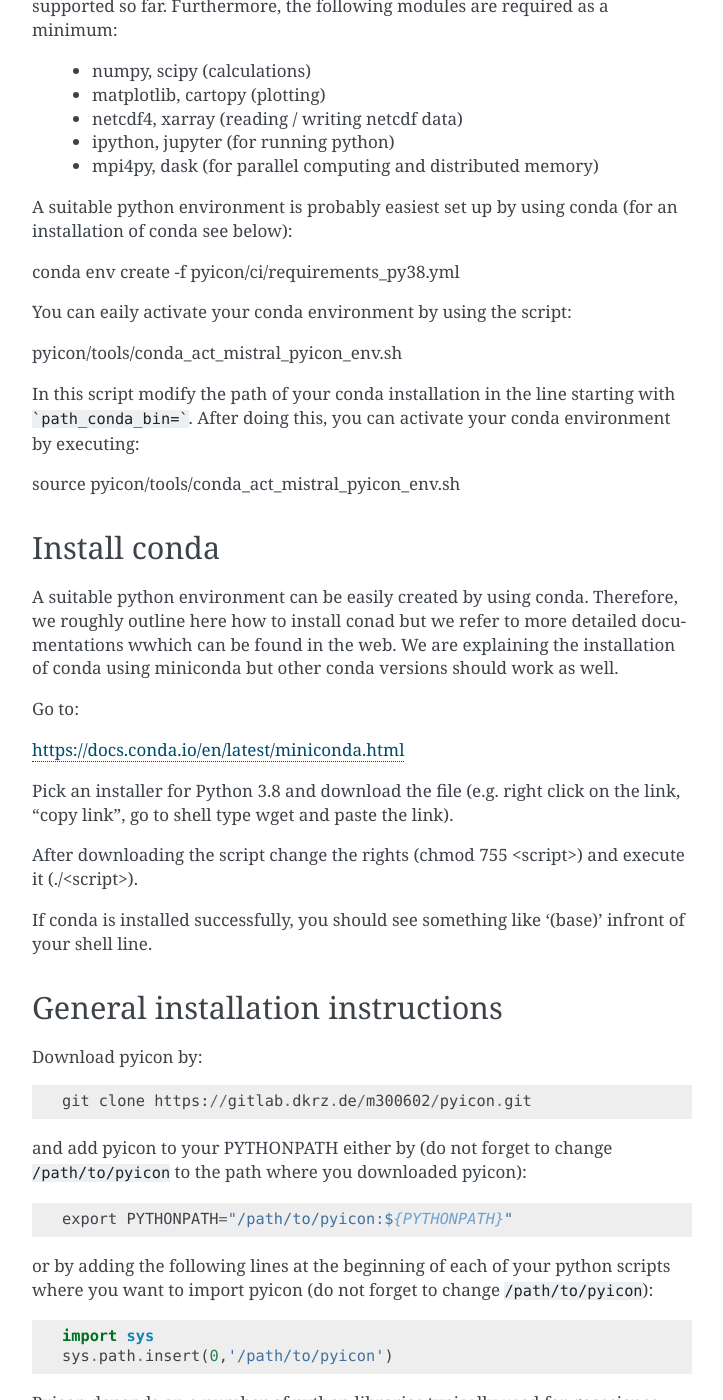
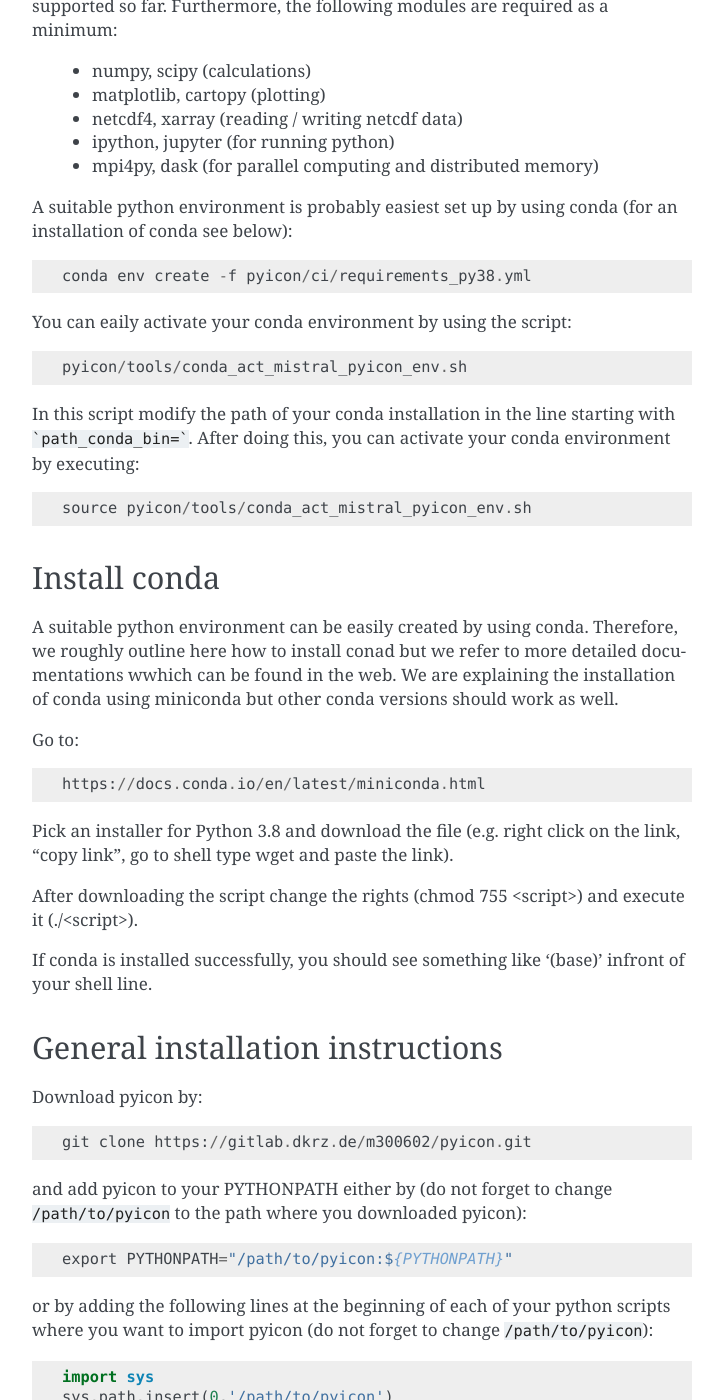
Before and after one commit to ppothapa/pyICON_EXCLAIM, a Sphinx documentation site: the page built from doc/installation.rst, in a window 1280 px wide and 1400 px high, scrolled down 712 px. Shown: the whole window, without its empty margins (388-1111 px from the left). Built offline with Sphinx 7.4.7, drawn with Linux system fonts in a browser that asks for light colours; formulas are drawn with MathJax 3; some of the changed text lies outside the part shown.

````diff
--- a/doc/installation.rst
+++ b/doc/installation.rst
@@ -34,24 +34,24 @@ Furthermore, the following modules are required as a minimum:
 
 A suitable python environment is probably easiest set up by using conda (for an installation of conda see below)::
 
-conda env create -f pyicon/ci/requirements_py38.yml
+  conda env create -f pyicon/ci/requirements_py38.yml
 
 You can eaily activate your conda environment by using the script::
 
-pyicon/tools/conda_act_mistral_pyicon_env.sh
+  pyicon/tools/conda_act_mistral_pyicon_env.sh
 
 In this script modify the path of your conda installation in the line starting with ```path_conda_bin=```. After doing this, you can activate your conda environment by executing::
 
-source pyicon/tools/conda_act_mistral_pyicon_env.sh
+  source pyicon/tools/conda_act_mistral_pyicon_env.sh
 
 Install conda
 -------------
 
 A suitable python environment can be easily created by using conda. Therefore, we roughly outline here how to install conad but we refer to more detailed documentations wwhich can be found in the web. We are explaining the installation of conda using miniconda but other conda versions should work as well.
 
-Go to:
+Go to::
 
-https://docs.conda.io/en/latest/miniconda.html
+  https://docs.conda.io/en/latest/miniconda.html
 
 Pick an installer for Python 3.8 and download the file (e.g. right click on the link, "copy link", go to shell type wget and paste the link).
 
@@ -83,4 +83,4 @@ or by adding the following lines at the beginning of each of your python scripts
 Pyicon depends on a number of python libraries typically used for geoscience data evaluation and plotting.
 The easiest installation is probably by using conda. A suitable python environment for pyicon can be installed using conda from this file::
 
-pyicon/ci/requirements_py38.yml
+  pyicon/ci/requirements_py38.yml
````
